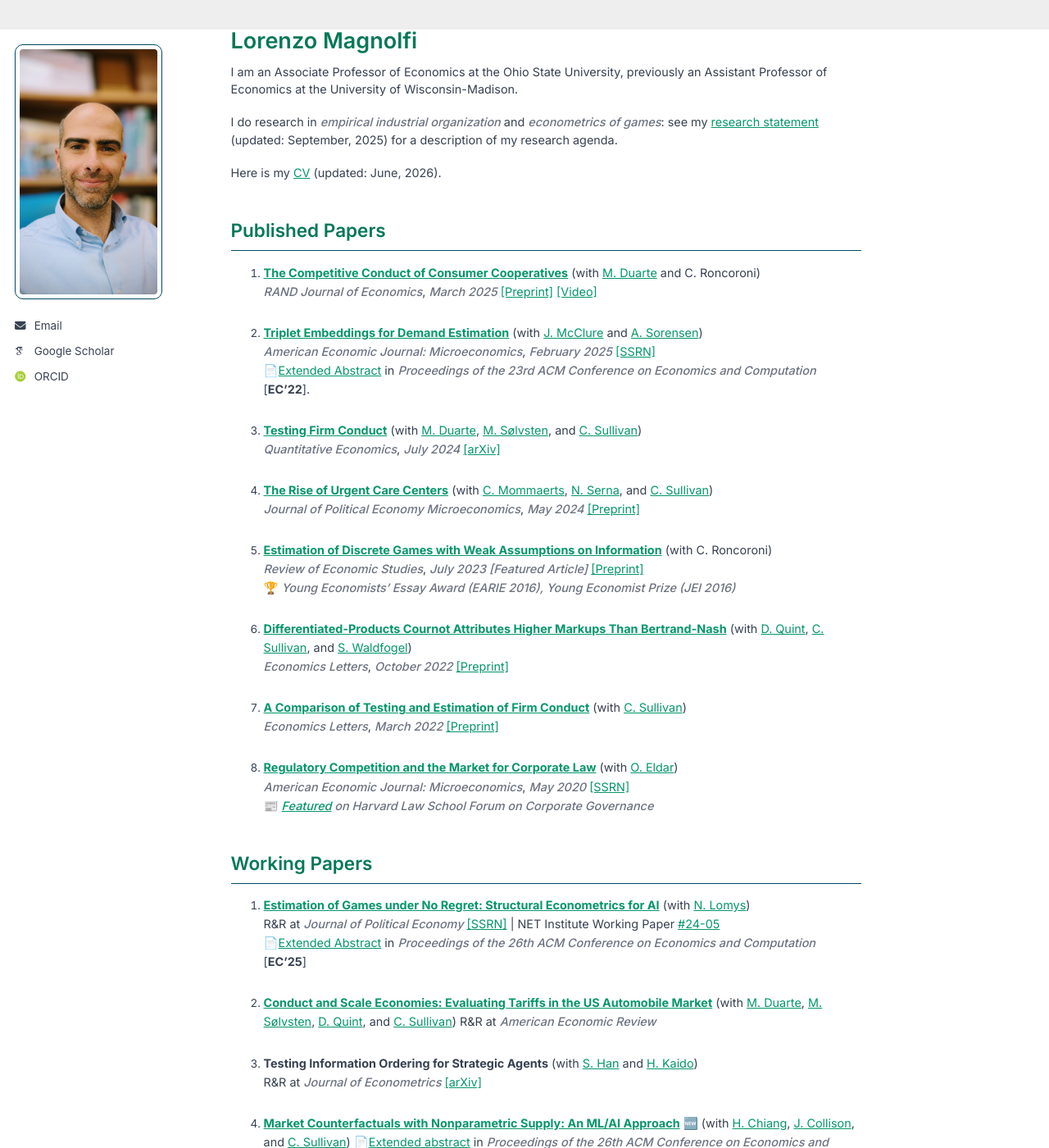
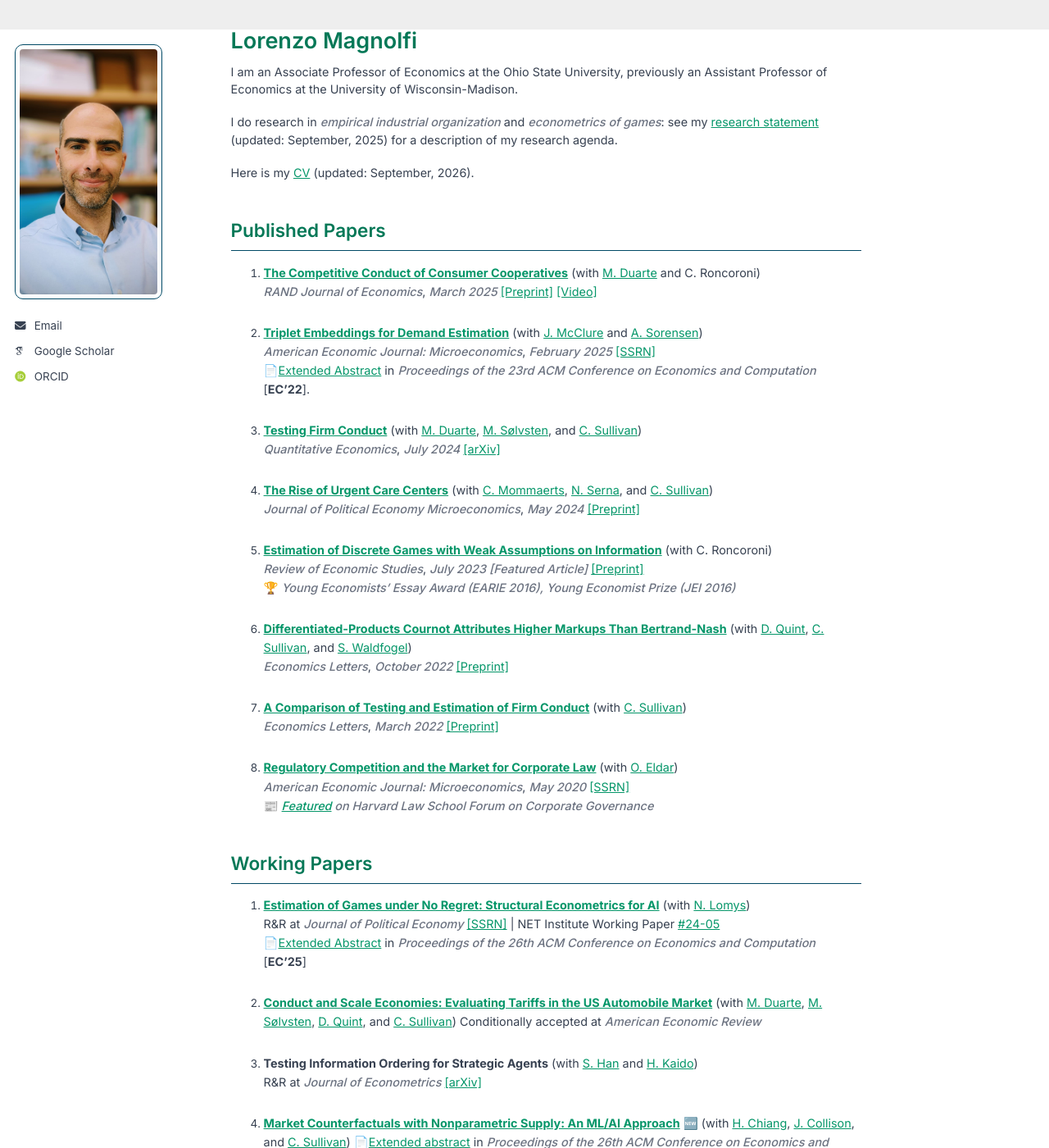
Before and after one commit to LorenzoMagnolfi/Lorenzomagnolfi.github.io, a Jekyll site: the page built from _pages/about.md, in a window 1280 px wide and 1400 px high. Shown: the whole window at 82% size. Built offline with Jekyll 4.4.1, drawn with Linux system fonts in a browser that asks for light colours; some web fonts are replaced; a script that is not in the unit is left out.

Commit message:
Update AER paper after conditional acceptance

```diff
--- a/_pages/about.md
+++ b/_pages/about.md
@@ -11,7 +11,7 @@ I am an Associate Professor of Economics at the Ohio State University, previousl
 
 I do research in *empirical industrial organization* and *econometrics of games*: see my [research statement](files/research_statement.pdf) (updated: September, 2025) for a description of my research agenda.
 
-Here is my [CV](files/cv_magnolfi.pdf) (updated: June, 2026).
+Here is my [CV](files/cv_magnolfi.pdf) (updated: September, 2026).
 
 ## Published Papers
 
@@ -49,7 +49,7 @@ Here is my [CV](files/cv_magnolfi.pdf) (updated: June, 2026).
 📄[Extended Abstract](https://dl.acm.org/doi/10.1145/3736252.3742516) in *Proceedings of the 26th ACM Conference on Economics and Computation* [**EC'25**]
 
 2. [**Conduct and Scale Economies: Evaluating Tariffs in the US Automobile Market**](/files/papers/ConductAndScale_DMQSS_Mar2026.pdf) (with [M. Duarte](https://sites.google.com/view/marco-duarte/home), [M. Sølvsten](https://sites.google.com/site/mikkelsoelvsten/), [D. Quint](https://users.ssc.wisc.edu/~dquint/), and [C. Sullivan](https://sites.google.com/view/christopher-sullivan))
-   R&R at ***American Economic Review***
+   Conditionally accepted at ***American Economic Review***
 
 3. **Testing Information Ordering for Strategic Agents** (with [S. Han](https://sukjinhan.com/info-1) and [H. Kaido](https://people.bu.edu/hkaido/))
    R&R at ***Journal of Econometrics*** [[arXiv]](https://arxiv.org/abs/2402.19425)
```
Also changed, not shown: _pages/cv.md (+1 -1 lines), 2 other files.
